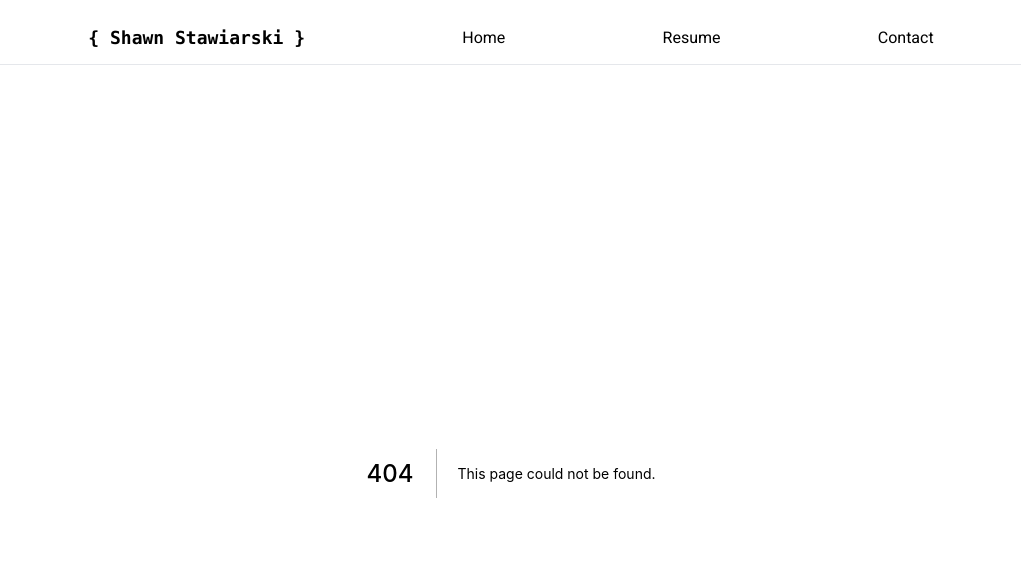
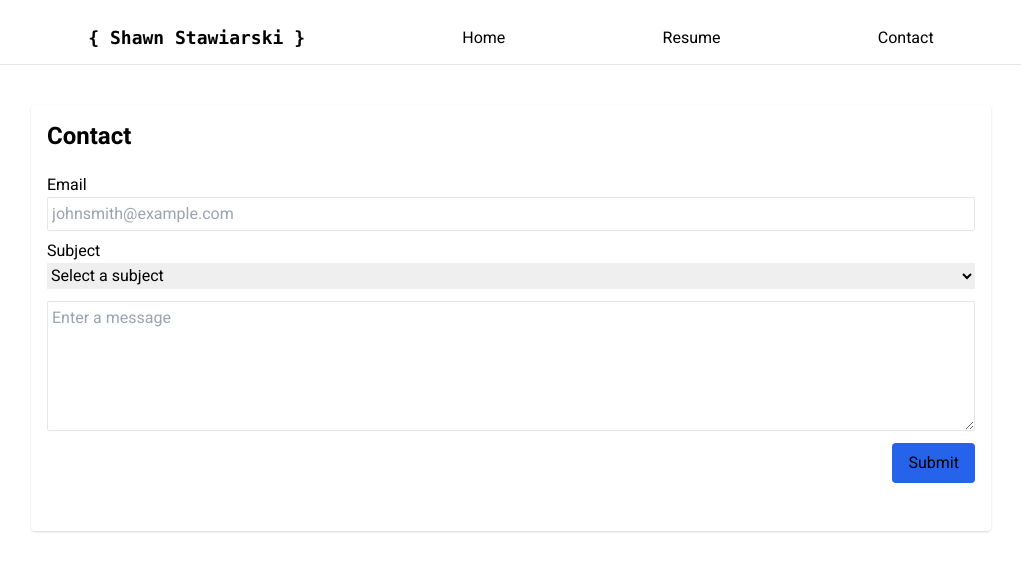
Before and after one commit to sstawiarski/nextjs-portfolio-website, a Next.js app: page /contact in a window 1280 px wide. Before the commit this address had no page. Shown: the top 570 px of the page, without its empty margins (129-1150 px from the left). Built offline with nearby package versions, Linux system fonts and the light colour scheme.

Commit message:
Create contact form page and API endpoint

```diff
--- /dev/null
+++ b/components/Feedback/AlertBar.tsx
@@ -0,0 +1,46 @@
+import { FC, useEffect } from "react";
+
+export type AlertBarProps = {
+    message: string | React.ReactNode;
+    color?: "blue" | "green" | "red";
+    onClose: () => void;
+    open: boolean;
+    autoTimeout?: number;
+};
+
+const AlertBar: FC<AlertBarProps> = ({ open, onClose, message, color = "green", autoTimeout }) => {
+
+    const colorSelection =
+        color === "blue"
+            ? "bg-blue-500 dark:bg-blue-800"
+            : color === "green"
+            ? "bg-green-500 dark:bg-green-800"
+            : color === "red"
+            ? "bg-red-500 dark:bg-red-800"
+            : "";
+
+    const isOpen = open ? "opacity-100 py-4" : "opacity-0 h-0 mb-0";
+
+    /* Remove alert after specified period of time */
+    useEffect(() => {
+        if (open && autoTimeout) {
+            setTimeout(() => onClose(), autoTimeout);
+        }
+    }, [autoTimeout, open]);
+
+    return (
+        <div className={["text-white px-6 border-0 rounded relative mb-4 transition-all duration-300", colorSelection, isOpen].join(" ")}>
+            <span className="text-xl inline-block mr-5 align-middle">
+                <i className="fas fa-bell" />
+            </span>
+            <span className="inline-block align-middle mr-8">{message}</span>
+            <button
+                className="absolute bg-transparent text-2xl font-semibold leading-none right-0 top-0 mt-4 mr-6 outline-none focus:outline-none"
+                onClick={onClose}>
+                <span>×</span>
+            </button>
+        </div>
+    );
+};
+
+export default AlertBar;
--- a/package.json
+++ b/package.json
@@ -41,6 +41,7 @@
     "postcss-import": "^12.0.1",
     "react": "^17.0.2",
     "react-dom": "^17.0.2",
+    "react-hook-form": "^7.3.6",
     "react-indiana-drag-scroll": "^1.8.1",
     "reflect-metadata": "^0.1.13",
     "styled-components": "^5.2.3",
--- /dev/null
+++ b/pages/api/contact.ts
@@ -0,0 +1,17 @@
+import type { NextApiRequest, NextApiResponse } from 'next'
+
+const handler = async (req: NextApiRequest, res: NextApiResponse) => {
+    if (req.method === "POST") {
+        const result = await fetch(process.env.CONTACT_FORM_API_ENDPOINT, {
+            method: "POST",
+            headers: { "x-api-key": process.env.CONTACT_FORM_API_KEY },
+            body: req.body
+        });
+        const json = await result.json();
+        res.status(result.status).json(json);
+    } else {
+        res.status(405).json({ message: "Invalid HTTP method" });
+    }
+};
+
+export default handler;
--- /dev/null
+++ b/pages/contact.tsx
@@ -0,0 +1,118 @@
+import { useState, FC } from "react";
+import { useForm } from "react-hook-form";
+import { FormType } from "../@types";
+import AlertBar from "../components/Feedback/AlertBar";
+
+type Message = {
+    text: string | React.ReactNode;
+    color: "red" | "blue" | "green";
+};
+
+const Resume: FC = () => {
+    const [message, setMessage] = useState<Message | null>(null);
+
+    const {
+        register,
+        handleSubmit,
+        formState: { errors },
+        reset,
+    } = useForm<FormType>();
+
+    const emailFormSubmitHandler = (data: FormType) => {
+        const body = {
+            email: data.email,
+            subject: data.subject,
+            message: data.body,
+        };
+
+        fetch("/api/contact", {
+            method: "POST",
+            body: JSON.stringify(body)
+        })
+            .then(async (res) => {
+                const json = await res.json();
+                return { status: res.status, json: json };
+            })
+            .then((json) => {
+                if (json.status === 200) {
+                    setMessage({ text: json.json?.message, color: "green"});
+                    reset();
+                } else {
+                    setMessage({ text: json.json?.message, color: "red"});
+                }
+            })
+            .catch((err) => console.log(err));
+    };
+
+    return (
+        <article className="md:shadow w-11/12 md:w-3/4 rounded mr-auto ml-auto p-4 md:mt-10 dark:bg-gray-700">
+            <header>
+                <h1 className="text-2xl mb-5 font-bold">Contact</h1>
+            </header>
+
+            <section id="contact-form">
+                <form
+                    className="flex flex-col ml-auto mr-auto"
+                    onSubmit={handleSubmit(emailFormSubmitHandler)}>
+                    <label htmlFor="email">Email</label>
+                    <input
+                        id="email"
+                        placeholder="johnsmith@example.com"
+                        className="border p-1 mb-2 rounded-sm focus:outline-none focus:ring-2 focus:border-blue-600 dark:focus:border-green-600 dark:bg-gray-800 dark:border-black"
+                        {...register("email", {
+                            required: "Email address is required",
+                            pattern: {
+                                value: /^\w+([-+.']\w+)*@\w+([-.]\w+)*\.\w+([-.]\w+)*$/,
+                                message: "Invalid email",
+                            },
+                        })}
+                    />
+                    {errors?.email && (
+                        <span className="-mt-2 mb-2 text-red-800 dark:text-red-500">{errors?.email?.message}</span>
+                    )}
+
+                    <label htmlFor="subject">Subject</label>
+                    <select
+                        id="subject"
+                        defaultValue="Select a subject"
+                        className="mb-3 dark:text-gray-200 dark:bg-gray-700 focus:outline-none"
+                        {...register("subject", { validate: (value) => value !== "Select a subject" })}>
+                        <option>Select a subject</option>
+                        <option>Recruitment</option>
+                        <option>Project Inquiry</option>
+                        <option>Other</option>
+                    </select>
+                    {errors?.subject && (
+                        <span className="-mt-3 mb-3 text-red-800 dark:text-red-500">Invalid subject selection</span>
+                    )}
+
+                    <textarea
+                        id="body"
+                        placeholder="Enter a message"
+                        className="border p-1 rounded-sm focus:outline-none focus:ring-2 focus:border-blue-600 dark:focus:border-green-600 dark:bg-gray-800 dark:border-black"
+                        rows={5}
+                        {...register("body", { required: true })}
+                    />
+                    {errors?.body && <span className="text-red-800 dark:text-red-500">No message content</span>}
+
+                    <button
+                        className="py-2 px-4 mt-3 ml-auto rounded dark:text-gray-200 bg-blue-600 dark:bg-green-600 hover:bg-blue-700 dark:hover:bg-green-600 transition-colors max-w-min"
+                        type="submit">
+                        Submit
+                    </button>
+                </form>
+                <div className="mt-4">
+                    <AlertBar
+                        message={message?.text}
+                        color={message?.color}
+                        open={Boolean(message)}
+                        onClose={() => setMessage(null)}
+                        autoTimeout={3000}
+                    />
+                </div>
+            </section>
+        </article>
+    );
+};
+
+export default Resume;
```
Also changed, not shown: 1 other file (tests, documents, lock files or other folders).
